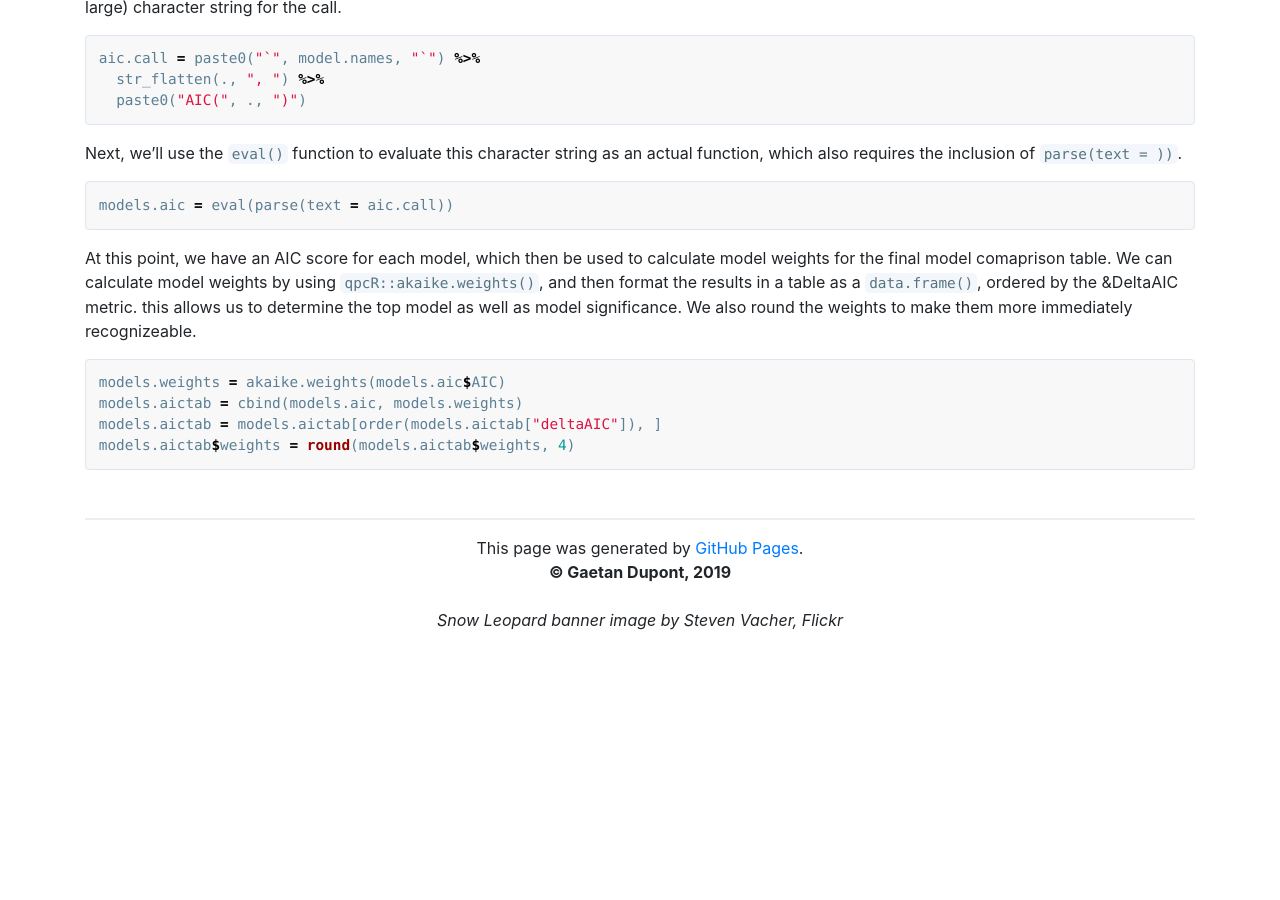
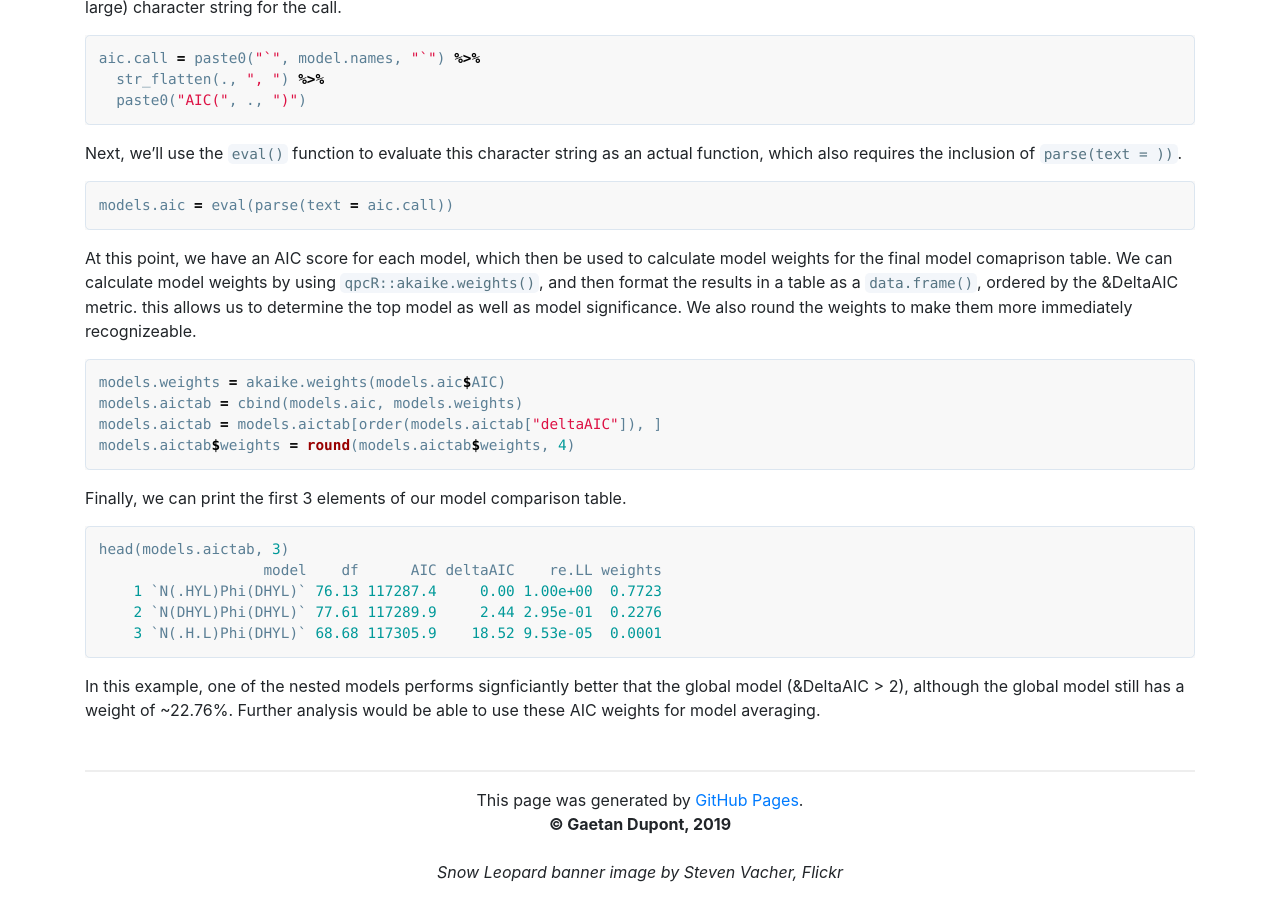
Before and after one commit to chrisyeh96/chrisyeh96.github.io, a Jekyll site: the page built from _posts/2019-05-29-Auto-Nested-Mod.md, in a window 1280 px wide and 900 px high, scrolled down 5214 px. Built offline with Jekyll 4.4.1, drawn with Linux system fonts in a browser that asks for light colours; nearby versions of some CDN libraries; before the commit the page ends 5862 px from its top, so only the background shows below that.

Commit message:
Update 2019-05-29-Auto-Nested-Mod.md

````diff
--- a/_posts/2019-05-29-Auto-Nested-Mod.md
+++ b/_posts/2019-05-29-Auto-Nested-Mod.md
@@ -235,3 +235,15 @@ models.aictab = cbind(models.aic, models.weights)
 models.aictab = models.aictab[order(models.aictab["deltaAIC"]), ]
 models.aictab$weights = round(models.aictab$weights, 4)
 ```
+
+Finally, we can print the first 3 elements of our model comparison table.
+
+```r
+head(models.aictab, 3)
+                   model    df      AIC deltaAIC    re.LL weights
+    1 `N(.HYL)Phi(DHYL)` 76.13 117287.4     0.00 1.00e+00  0.7723
+    2 `N(DHYL)Phi(DHYL)` 77.61 117289.9     2.44 2.95e-01  0.2276
+    3 `N(.H.L)Phi(DHYL)` 68.68 117305.9    18.52 9.53e-05  0.0001
+```
+
+In this example, one of the nested models performs signficiantly better that the global model (&DeltaAIC > 2), although the global model still has a weight of ~22.76%. Further analysis would be able to use these AIC weights for model averaging.
````
